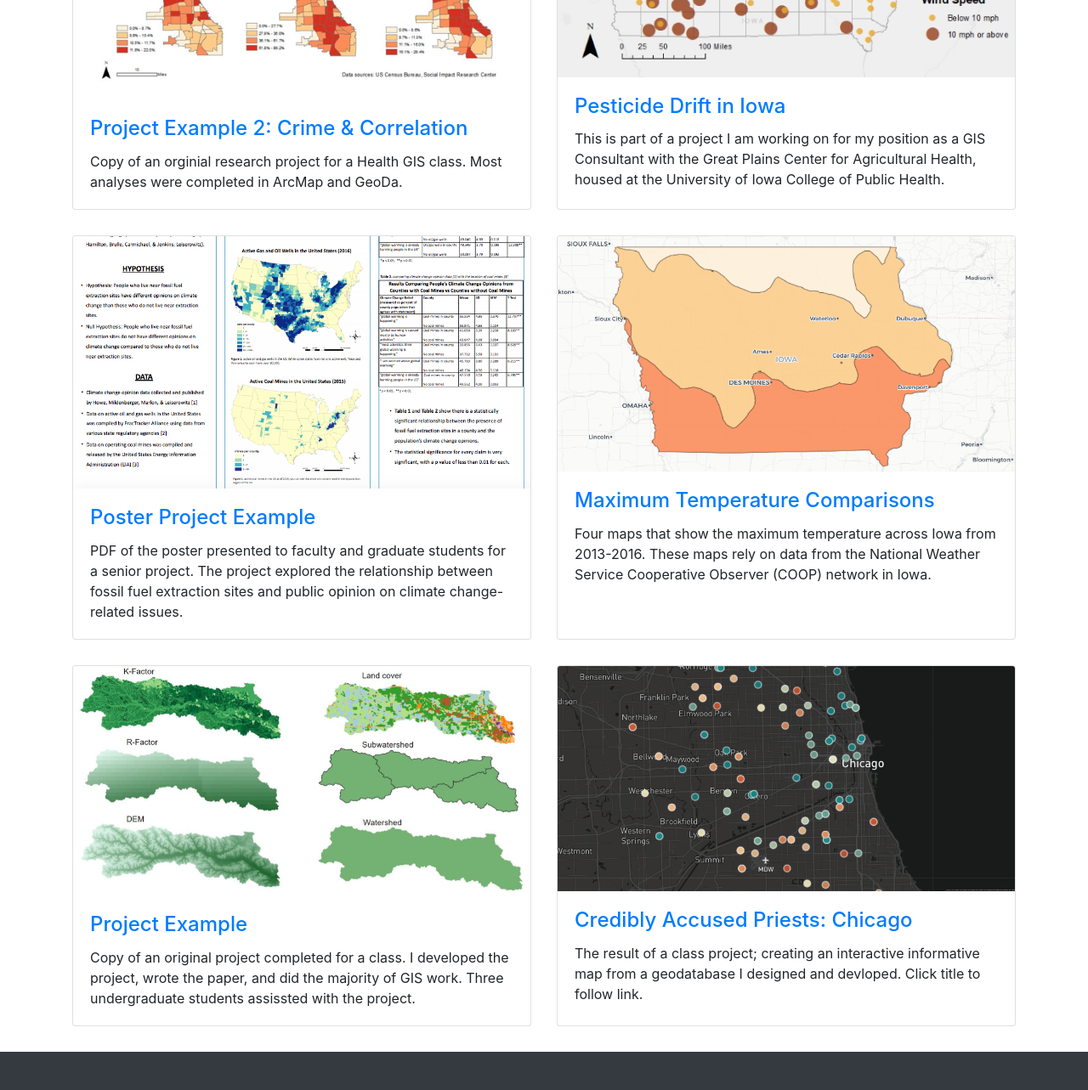
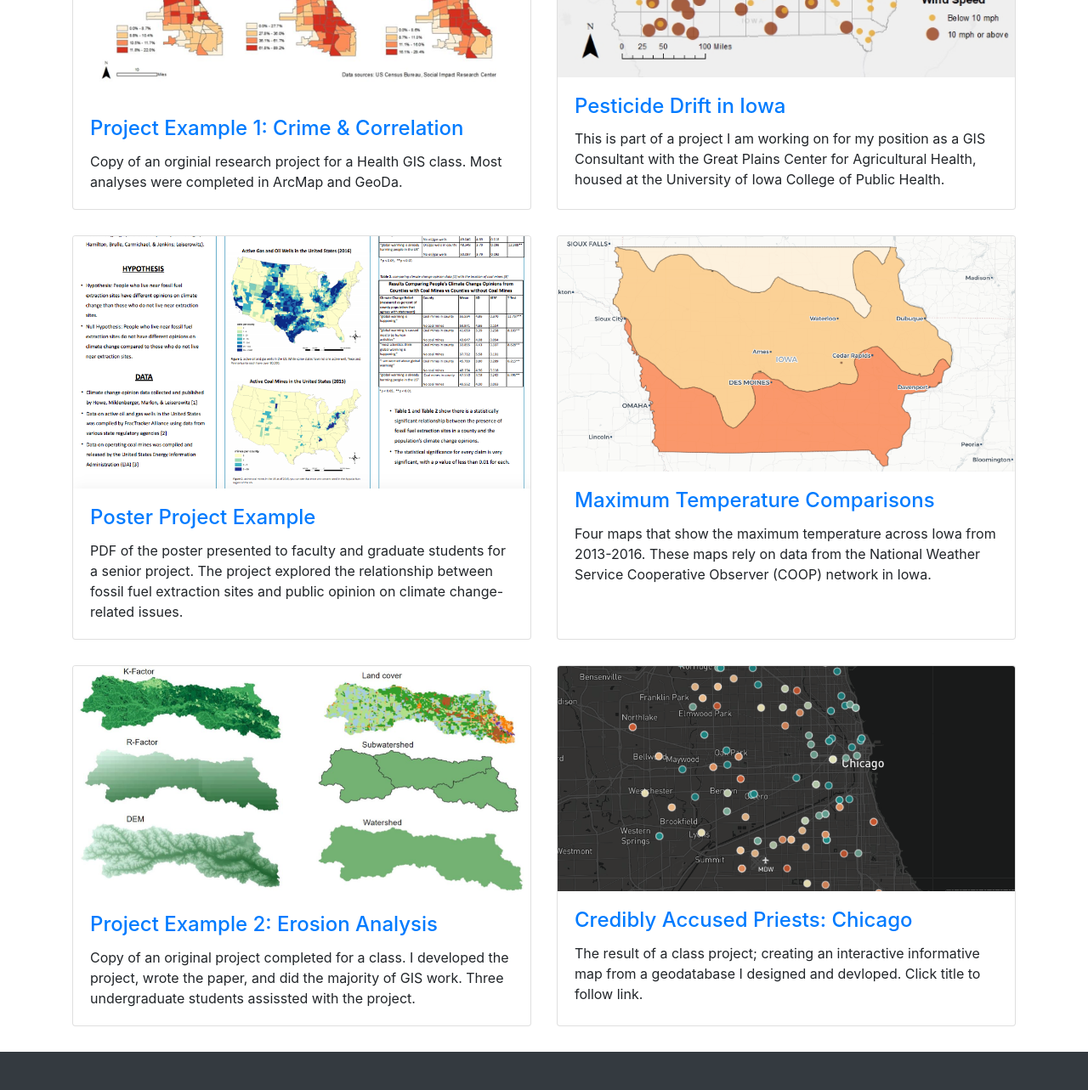
Before and after one commit to akopale/portfolio, a website: page index.html in a window 1280 px wide. Shown: the part 440-1723 px from the top of the page at 85% size. Drawn offline with Linux system fonts and the light colour scheme.

Commit message:
project title adjustments

```diff
--- a/index.html
+++ b/index.html
@@ -54,7 +54,7 @@
             <a href="other/Kopale_4150_Final.docx"><img class="card-img-top" src="images/socioec.PNG" alt=""></a>
             <div class="card-body">
               <h4 class="card-title">
-              <a href="other/Kopale_4150_Final.docx">Project Example 2: Crime & Correlation</a>
+              <a href="other/Kopale_4150_Final.docx">Project Example 1: Crime & Correlation</a>
               </h4>
               <p class="card-text">Copy of an orginial research project for a Health GIS class. Most analyses were completed in ArcMap and GeoDa.</p>
             </div>
@@ -102,7 +102,7 @@
             <a href="other/water_final.pdf"><img class="card-img-top" src="images/water_data.png" alt=""></a>
             <div class="card-body">
               <h4 class="card-title">
-                <a href="other/water_final.pdf">Project Example</a>
+                <a href="other/water_final.pdf">Project Example 2: Erosion Analysis</a>
               </h4>
               <p class="card-text">Copy of an original project completed for a class. I developed the project, wrote the paper, and did the majority of GIS work. Three undergraduate students assissted with the project.</p>
             </div>
```
